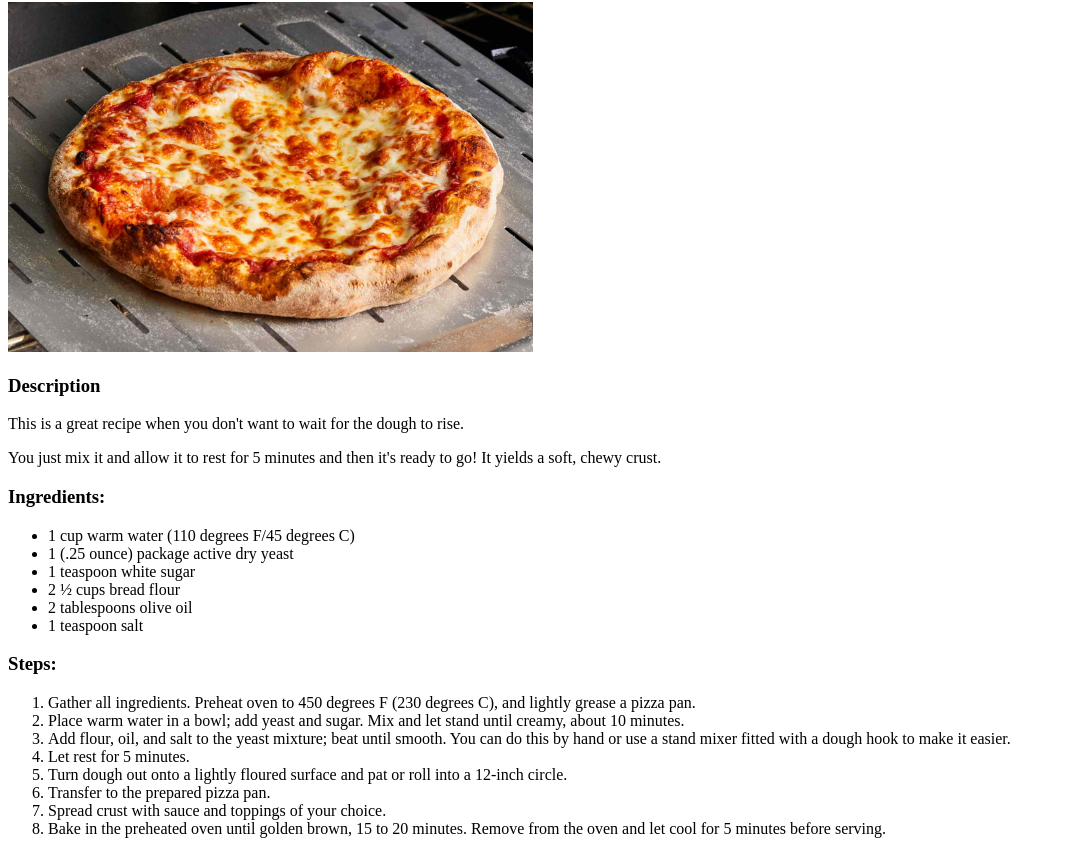
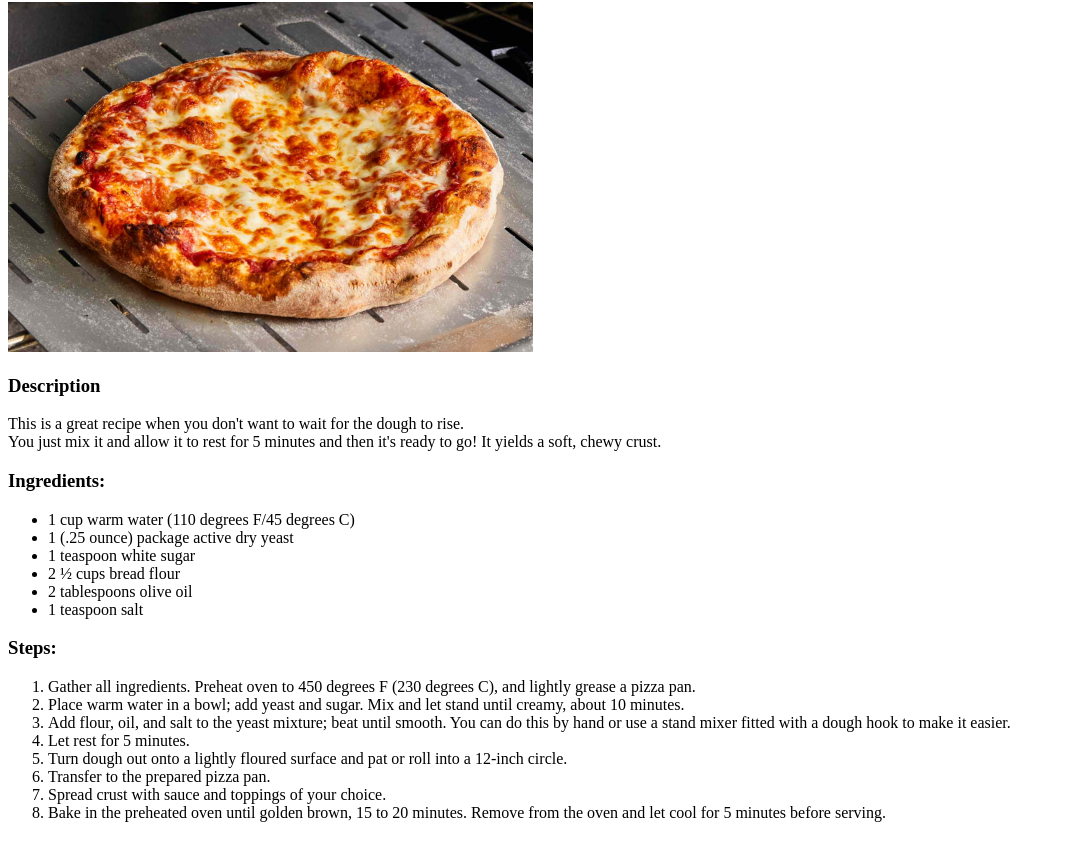
Before and after one commit to TadicF/odin-recipes, a plain HTML site: page recipes/pizza.html in a window 1280 px wide. Shown: the part 78-932 px from the top of the page, without its empty margins (0-1065 px from the left). Drawn offline with Linux system fonts and the light colour scheme.

Commit message:
Fixed blank lines between text in Spaghetti and Pizza Recipes

```diff
--- a/recipes/pizza.html
+++ b/recipes/pizza.html
@@ -11,8 +11,10 @@
         <img src="../images/pizza.jpg" alt="Pizza Dish" height="350" widht="350">
 
         <h3>Description</h3>
-        <p>This is a great recipe when you don't want to wait for the dough to rise.</p>
-        <p>You just mix it and allow it to rest for 5 minutes and then it's ready to go! It yields a soft, chewy crust.</p>
+        <p>This is a great recipe when you don't want to wait for the dough to rise.
+        <br />You just mix it and allow it to rest for 5 minutes and then it's ready to go!
+        It yields a soft, chewy crust.
+        </p>
 
         <h3>Ingredients:</h3>
         <ul>
```
Also changed, not shown: recipes/spaghetti.html (+3 -2 lines).
